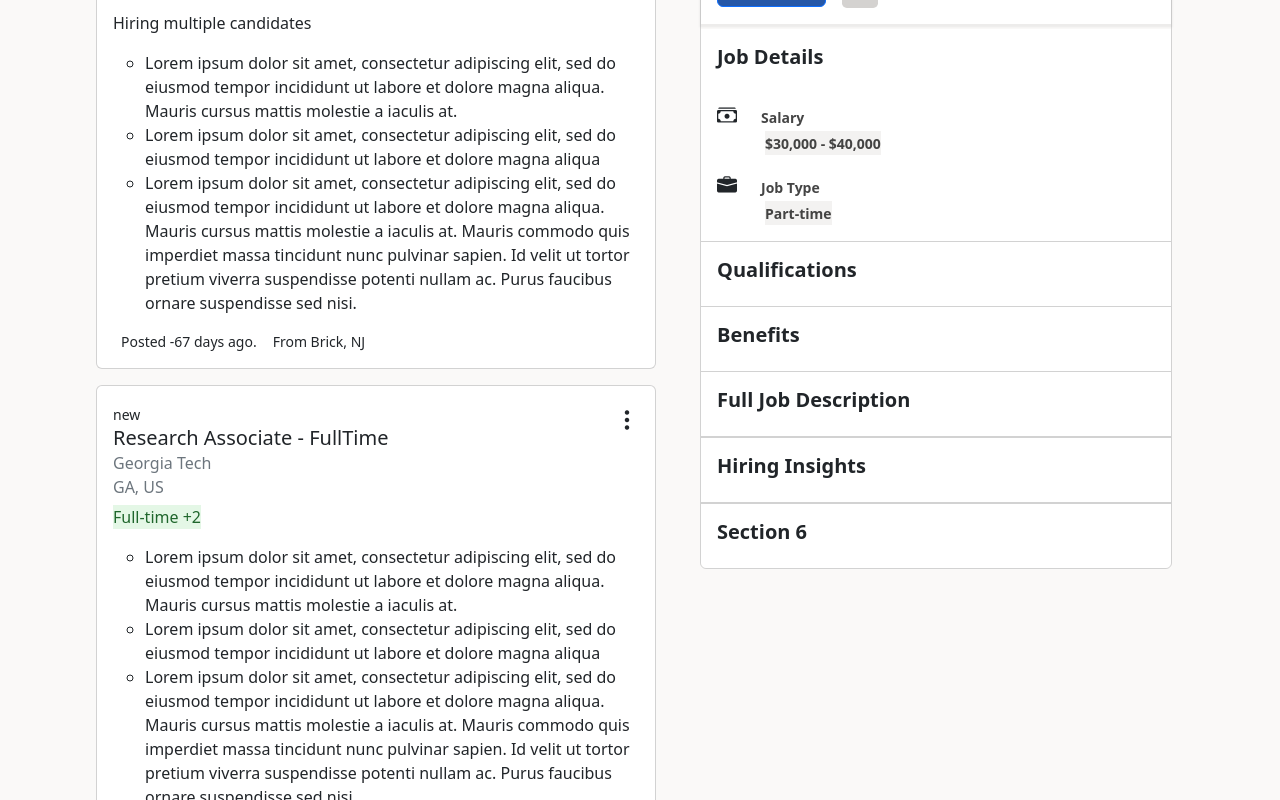
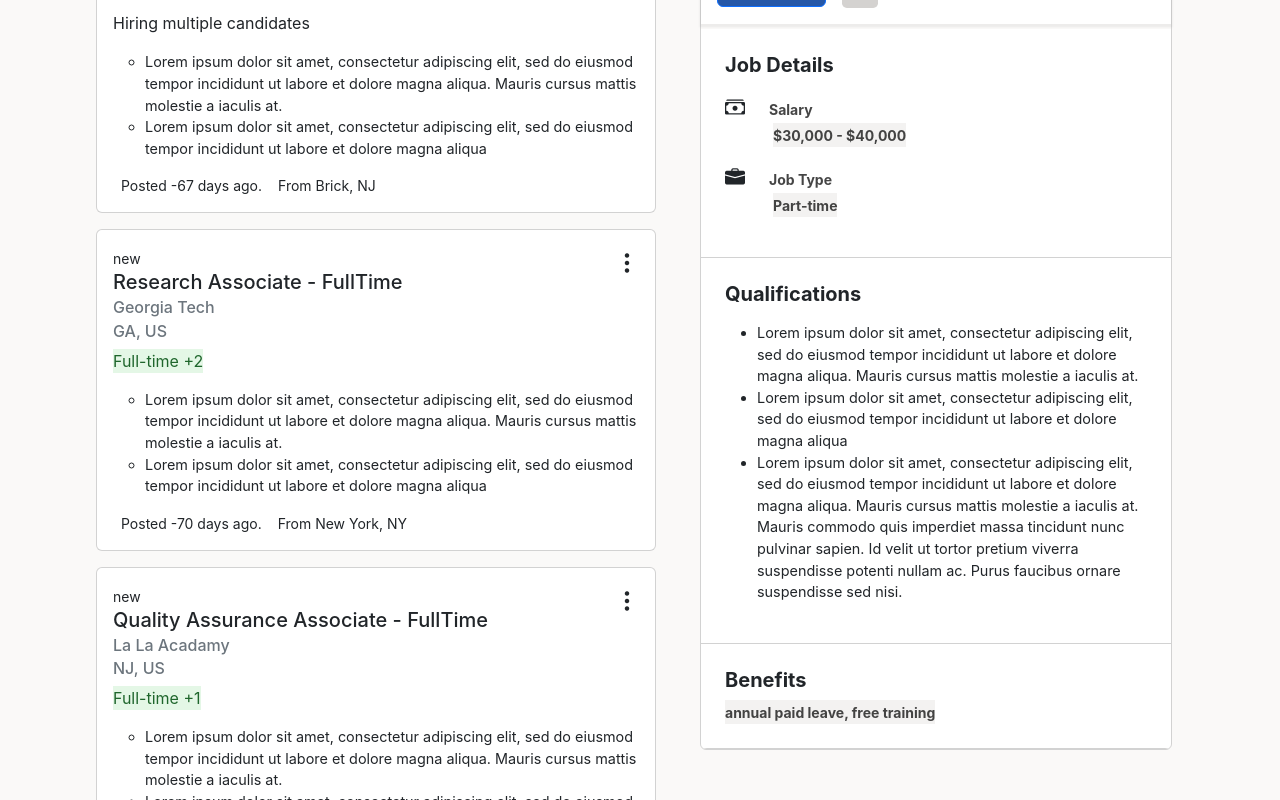
Before and after one commit to KennyKenzi/IndeedCopyFE, a React (Create React App) app: page / in a window 1280 px wide. Shown: the part 480-1280 px from the top of the page. Built offline with nearby package versions, Linux system fonts and the light colour scheme.

Commit message:
filled out empty spaces in job details section

```diff
--- a/src/App.scss
+++ b/src/App.scss
@@ -1,5 +1,10 @@
 
 // @import '../node_modules//bootstrap/scss/mixins';
+
+$font-family-sans-serif: -apple-system, system-ui, BlinkMacSystemFont, "Segoe UI", Roboto, "Helvetica Neue", Arial, sans-serif !default;
+$font-family-serif:      Georgia, "Times New Roman", Times, serif !default;
+$font-family-monospace:  Menlo, Monaco, Consolas, "Liberation Mono", "Courier New", monospace !default;
+$font-family-base:       $font-family-sans-serif !default;
 
 @import './scss/Navbar.scss';
 @import './scss/Tab.scss';
@@ -7,4 +12,5 @@
 
 
 
+
 @import '../node_modules/bootstrap/scss/bootstrap';
--- a/src/component/MainBody/MainContainer.js
+++ b/src/component/MainBody/MainContainer.js
@@ -8,7 +8,18 @@ import { MainContext } from './MainState'
  const MainContainer =()=> {
     const mainContext = useContext(MainContext)
 
-    const {styleSwitch} = mainContext
+    const {windowSize, isJobClicked} = mainContext
+
+            const styleSwitch=(arg)=>{
+
+            if (windowSize.innerWidth<650 && isJobClicked){
+
+                return arg
+            }else{
+                return ""
+            }
+
+        }
 
 
 
--- a/src/component/MainBody/MainJobDescription.js
+++ b/src/component/MainBody/MainJobDescription.js
@@ -7,7 +7,7 @@ import { MainContext } from './MainState'
 const MainJobDescription = () => {
 
 const mainContext = useContext(MainContext)
-const {selectedJob} = mainContext
+const {selectedJob, calculateDaysPosted} = mainContext
 
 
   return (
@@ -51,11 +51,12 @@ const {selectedJob} = mainContext
     </div>
 
     <div className='mainbody__jobdescription-jobdetails container p-0 overflow-auto'>
-        <h5 className='p-3'><b>Job Details</b></h5>
-        <div className='mainbody__jobdescription-jobdetails-section1'>
+
+        <div className='mainbody__jobdescription-jobdetails-section1 p-4'>
+        <h5 className=''><b>Job Details</b></h5>
         {
-        selectedJob.jobType.length>0?
-        (<div className='mainbody__jobdescription-salary my-3 px-3'>
+        selectedJob.salaryRange?
+        (<div className='mainbody__jobdescription-salary my-3'>
           <i className='bi bi-cash-stack' style={{fontSize:'20px'}} ></i>
           <p className="mx-4 jobdetails-salaryName" ><small><b>Salary</b></small></p>
           <div className='mx-5 jobdetailshighlight'><small><b>{selectedJob.salaryRange}</b></small></div>
@@ -63,7 +64,7 @@ const {selectedJob} = mainContext
         }
         {
           selectedJob.jobType.length>0?
-          (<div className='mainbody__jobdescription-jobtype my-3 px-3'>
+          (<div className='mainbody__jobdescription-jobtype my-3'>
           <i className='bi bi-briefcase-fill' style={{fontSize:'20px'}} ></i>
           <p className="mx-4 jobdetails-salaryName" ><small><b>Job Type</b></small></p>
           <div className='mx-5 jobdetailshighlight'><small><b>
@@ -77,7 +78,7 @@ const {selectedJob} = mainContext
         }
         {
           selectedJob.schedule ?
-          (<div className='mainbody__jobdescription-schedule my-3 px-3'>
+          (<div className='mainbody__jobdescription-schedule my-3 '>
           <i className='bi bi-cash-stack' style={{fontSize:'20px'}} ></i>
           <p className="mx-4 jobdetails-salaryName" ><small><b>Shift/Schedule</b></small></p>
           <div className='mx-5 jobdetailshighlight'><small><b>{selectedJob.schedule}</b></small></div>
@@ -85,17 +86,53 @@ const {selectedJob} = mainContext
         }
       </div>
 
-      <div className='mainbody__jobdescription-jobdetails-section2'>
-      <h5 className='p-3'><b>Qualifications</b></h5>
+      {
+        selectedJob.requirements.length >0?
+        (<div className='mainbody__jobdescription-requirements-section2 p-4'>
+          <h5 className=''><b>Qualifications</b></h5>
+          <ul className='my-3' style={{fontSize:"0.9em"}} >
+            {selectedJob.requirements.map((el, i) => (
+              <li className=""key={i}>{el}</li>
+            ))
+            }
+          </ul>
+        </div>
+        ):""
+      }
+      {
+        selectedJob.benefits.length>0 ?
+        (<div className='mainbody__jobdescription-benefits-section3 p-4'>
+          <h5 className=''><b>Benefits</b></h5>
+
+            {
+              selectedJob.benefits.map((el, i)=>(
+                i<selectedJob.benefits.length-1?
+                <div className='mainbody__benefits-highlights'key={i}><b>{el},</b></div>:
+                <div className='mainbody__benefits-highlights'key={i}><b><small>{el}</small></b></div>
+              ))
+            }
+
+
+          </div>
+        ): ""
+      }
+
+      <div className='mainbody__jobdescription-jobdescription-section4 p-4'>
+        <h5 className=''><b>Full Job Description</b></h5>
+        {selectedJob.jobDescription ?
+          <div style={{fontSize: "0.9rem"}}>
+            <p>{selectedJob.jobDescription}</p>
+          </div>
+        : ""}
       </div>
-      <div className='mainbody__jobdescription-jobdetails-section3'>
-      <h5 className='p-3'><b>Benefits</b></h5>
+      <div className='mainbody__jobdescription-insights-section5 p-4'>
+      <h5 className=''><b>Hiring Insights</b></h5>
+      <div className='' style={{fontSize: "0.9rem "}}>
+        <p><b>Job activity</b></p>
+        <li>Posted: {calculateDaysPosted(selectedJob.datePosted)} days ago</li>
       </div>
-      <div className='mainbody__jobdescription-jobdetails-section4'>
-      <h5 className='p-3'><b>Full Job Description</b></h5>
-      </div>
-      <div className='mainbody__jobdescription-jobdetails-section5'>
-      <h5 className='p-3'><b>Hiring Insights</b></h5>
+
+
       </div>
       <div className='mainbody__jobdescription-jobdetails-section6'>
       <h5 className='p-3'><b>Section 6</b></h5>
--- a/src/component/MainBody/MainJobList.js
+++ b/src/component/MainBody/MainJobList.js
@@ -10,7 +10,6 @@ const MainJobList=()=>{
 const mainContext = useContext(MainContext)
 
 const {jobData, sortJobType, calculateDaysPosted,  selectJob} = mainContext
-
 
 
 
@@ -30,13 +29,20 @@ const {jobData, sortJobType, calculateDaysPosted,  selectJob} = mainContext
                     <h6 className="card-subtitle mb-2 text-muted">{data.company}</h6>
                     <h6 className="card-subtitle mb-2 text-muted">{`${data.state}, ${data.country}`}</h6>
                     <p className='input jobtype'>{sortJobType(data.jobType)}</p>
-                    <p>{data.numberOfPositions > 1 ? "Hiring multiple candidates" :""}</p>
-                    <ul>
-                        {data.requirements.map((el, i) => (
-                            <li className="card-text"key={i}>{el}</li>
-                        ))}
+                    <p>{data.numberOfPositions? (data.numberOfPositions > 1 ? "Hiring multiple candidates" :""):""}</p>
 
-                    </ul>
+                        {data.requirements.length>0?(
+                            data.requirements.length>=2 ? (
+                            <ul style={{fontSize: "0.9rem"}}>
+                                <li className="card-text">{data.requirements[0]}</li>
+                                <li className="card-text">{data.requirements[1]}</li>
+                            </ul>
+                        ) : (
+                            <ul><li className="card-text">{data.requirements[0]}</li></ul>
+                        )
+                        ):""}
+
+
                     <small>
                         <div style={{display: "flex"}} className="">
                             <div href="#" className="mx-2">{`Posted ${calculateDaysPosted(data.datePosted)} days ago.`}</div>
--- a/src/component/MainBody/MainState.js
+++ b/src/component/MainBody/MainState.js
@@ -49,13 +49,14 @@ const mainReducer = (state, action)=>{
 
         useEffect(() => {
             const handleWindowResize=()=> {
-              setWindowSize();
+              setWindowSize()
             }
             window.addEventListener('resize', handleWindowResize);
+
             return () => {
               window.removeEventListener('resize', handleWindowResize);
             };
-        }, []);
+        });
 
         const setWindowSize =()=> {
             const {innerWidth, innerHeight} = window;
@@ -63,6 +64,9 @@ const mainReducer = (state, action)=>{
                 type: "SET_SCREEN_SIZE",
                 payload:{innerWidth, innerHeight}
             })
+            if(innerWidth>650 ){
+                jobClicked(false)
+            }
         }
 
         const sortJobType = (arr)=>{
@@ -76,30 +80,15 @@ const mainReducer = (state, action)=>{
             }
         }
 
-        const jobClicked = ()=>{
-
+        const jobClicked = (arg)=>{
             dispatch({
                 type: 'CLICK_JOB',
-                payload: true
+                payload: arg
             })
-        }
-
-
-        const styleSwitch=(arg)=>{
-
-            if (state.windowSize.innerWidth<650 && state.isJobClicked){
-                return arg
-
-            }else{
-                return""
-            }
-
-
         }
 
         const selectJob=(e)=>{
             e.preventDefault()
-            // setScreenWidth()
             const job = state.jobList.filter(jobL => jobL.id === e.target.id)
             try {
                 dispatch({
@@ -110,7 +99,7 @@ const mainReducer = (state, action)=>{
             } catch (error) {
                 console.log(error)
             }
-            jobClicked()
+            jobClicked(true)
 
         }
 
@@ -131,9 +120,10 @@ const mainReducer = (state, action)=>{
         sortJobType,
         calculateDaysPosted,
         selectJob,
-        styleSwitch,
-        screenSize: state.windowSize,
-        selectedJob: state.selectedJobData
+        // styleSwitch,
+        windowSize: state.windowSize,
+        selectedJob: state.selectedJobData,
+        isJobClicked: state.isJobClicked
     }}>
         {props.children}
     </MainContext.Provider>
--- a/src/config/randomData.js
+++ b/src/config/randomData.js
@@ -17,6 +17,17 @@ export const fakedata = [
             "Lorem ipsum dolor sit amet, consectetur adipiscing elit, sed do eiusmod tempor incididunt ut labore et dolore magna aliqua",
             "Lorem ipsum dolor sit amet, consectetur adipiscing elit, sed do eiusmod tempor incididunt ut labore et dolore magna aliqua. Mauris cursus mattis molestie a iaculis at. Mauris commodo quis imperdiet massa tincidunt nunc pulvinar sapien. Id velit ut tortor pretium viverra suspendisse potenti nullam ac. Purus faucibus ornare suspendisse sed nisi. ",
         ],
+        benefits:["annual paid leave, free training"],
+        additionalJobDetails:[
+            {
+                "Title1":[
+                ],
+                "Title2":[
+                ],
+                "Title3":[
+                ]
+            }
+        ],
         salaryRange:"$30,000 - $40,000",
         datePosted: "10-15-2022",
         locationPosted: "Brick, NJ"
@@ -31,11 +42,22 @@ export const fakedata = [
         website: "www.google.com",
         jobType: ["Full-time","Part-time", "Contract"],
         numberOfPositions: 1,
+        benefits:["Growth opportunity"],
         jobDescription: "Lorem ipsum dolor sit amet, consectetur adipiscing elit, sed do eiusmod tempor incididunt ut labore et dolore magna aliqua. Ut enim ad minim veniam, quis nostrud exercitation ullamco laboris nisi ut aliquip ex ea commodo consequat. Duis aute irure dolor in reprehenderit in voluptate velit esse cillum dolore eu fugiat nulla pariatur. Excepteur sint occaecat cupidatat non proident, sunt in culpa qui officia deserunt mollit anim id est laborum.",
         requirements: [
             "Lorem ipsum dolor sit amet, consectetur adipiscing elit, sed do eiusmod tempor incididunt ut labore et dolore magna aliqua. Mauris cursus mattis molestie a iaculis at.",
             "Lorem ipsum dolor sit amet, consectetur adipiscing elit, sed do eiusmod tempor incididunt ut labore et dolore magna aliqua",
             "Lorem ipsum dolor sit amet, consectetur adipiscing elit, sed do eiusmod tempor incididunt ut labore et dolore magna aliqua. Mauris cursus mattis molestie a iaculis at. Mauris commodo quis imperdiet massa tincidunt nunc pulvinar sapien. Id velit ut tortor pretium viverra suspendisse potenti nullam ac. Purus faucibus ornare suspendisse sed nisi. ",
+        ],
+        additionalJobDetails:[
+            {
+                "Title1":[
+                ],
+                "Title2":[
+                ],
+                "Title3":[
+                ]
+            }
         ],
         salaryRange:"",
 
@@ -52,6 +74,7 @@ export const fakedata = [
             website: "www.google.com",
             jobType: ["Full-time","Part-time"],
             numberOfPositions: 1,
+            benefits:[],
             jobDescription: "Decriptionb section blah blah blah... Lorem ipsum dolor sit amet, consectetur adipiscing elit, sed do eiusmod tempor incididunt ut labore et dolore magna aliqua. Ut enim ad minim veniam, quis nostrud exercitation ullamco laboris nisi ut aliquip ex ea commodo consequat. Duis aute irure dolor in reprehenderit in voluptate velit esse cillum dolore eu fugiat nulla pariatur. Excepteur sint occaecat cupidatat non proident, sunt in culpa qui officia deserunt mollit anim id est laborum.",
             requirements: [
                 "Lorem ipsum dolor sit amet, consectetur adipiscing elit, sed do eiusmod tempor incididunt ut labore et dolore magna aliqua. Mauris cursus mattis molestie a iaculis at.",
@@ -59,6 +82,16 @@ export const fakedata = [
                 "Lorem ipsum dolor sit amet, consectetur adipiscing elit, sed do eiusmod tempor incididunt ut labore et dolore magna aliqua. Mauris cursus mattis molestie a iaculis at. Mauris commodo quis imperdiet massa tincidunt nunc pulvinar sapien. Id velit ut tortor pretium viverra suspendisse potenti nullam ac. Purus faucibus ornare suspendisse sed nisi. ",
                 "Lorem ipsum dolor sit amet",
                 "Lorem ipsum dolor sit amet, consectetur adipiscing elit"
+            ],
+            additionalJobDetails:[
+                {
+                    "Title1":[
+                    ],
+                    "Title2":[
+                    ],
+                    "Title3":[
+                    ]
+                }
             ],
             salaryRange:"$40/hr",
 
@@ -75,13 +108,24 @@ export const fakedata = [
                 website: "www.google.com",
                 jobType: ["Full-time","Part-time"],
                 numberOfPositions: 1,
-                jobDescription: "Decriptionb section blah blah blah... Lorem ipsum dolor sit amet, consectetur adipiscing elit, sed do eiusmod tempor incididunt ut labore et dolore magna aliqua. Ut enim ad minim veniam, quis nostrud exercitation ullamco laboris nisi ut aliquip ex ea commodo consequat. Duis aute irure dolor in reprehenderit in voluptate velit esse cillum dolore eu fugiat nulla pariatur. Excepteur sint occaecat cupidatat non proident, sunt in culpa qui officia deserunt mollit anim id est laborum.",
+                benefits:[],
+                jobDescription: "Decription section: blah blah blah... Lorem ipsum dolor sit amet, consectetur adipiscing elit, sed do eiusmod tempor incididunt ut labore et dolore magna aliqua. Ut enim ad minim veniam, quis nostrud exercitation ullamco laboris nisi ut aliquip ex ea commodo consequat. Duis aute irure dolor in reprehenderit in voluptate velit esse cillum dolore eu fugiat nulla pariatur. Excepteur sint occaecat cupidatat non proident, sunt in culpa qui officia deserunt mollit anim id est laborum.",
                 requirements: [
                     "Lorem ipsum dolor sit amet, consectetur adipiscing elit, sed do eiusmod tempor incididunt ut labore et dolore magna aliqua. Mauris cursus mattis molestie a iaculis at.",
                     "Lorem ipsum dolor sit amet, consectetur adipiscing elit, sed do eiusmod tempor incididunt ut labore et dolore magna aliqua",
                     "Lorem ipsum dolor sit amet, consectetur adipiscing elit, sed do eiusmod tempor incididunt ut labore et dolore magna aliqua. Mauris cursus mattis molestie a iaculis at. Mauris commodo quis imperdiet massa tincidunt nunc pulvinar sapien. Id velit ut tortor pretium viverra suspendisse potenti nullam ac. Purus faucibus ornare suspendisse sed nisi. ",
                     "Lorem ipsum dolor sit amet",
                     "Lorem ipsum dolor sit amet, consectetur adipiscing elit"
+                ],
+                additionalJobDetails:[
+                    {
+                        "Title1":[
+                        ],
+                        "Title2":[
+                        ],
+                        "Title3":[
+                        ]
+                    }
                 ],
                 salaryRange:"$40/hr",
 
--- a/src/css/MainBody.css
+++ b/src/css/MainBody.css
@@ -83,7 +83,8 @@ div.card.my-3.joblist.p-3.position-relative:active {
   top: 10px;
 }
 
-.jobdetailshighlight {
+.jobdetailshighlight,
+.mainbody__benefits-highlights {
   background-color: #F3F2F1;
   width: -webkit-fit-content;
   width: -moz-fit-content;
@@ -97,15 +98,15 @@ div.card.my-3.joblist.p-3.position-relative:active {
 }
 
 .mainbody__jobdescription-jobdetails-section1,
-.mainbody__jobdescription-jobdetails-section2,
-.mainbody__jobdescription-jobdetails-section3 {
+.mainbody__jobdescription-requirements-section2,
+.mainbody__jobdescription-benefits-section3 {
   border-bottom: solid;
   border-width: thin;
   border-color: rgb(210, 210, 210);
 }
 
-.mainbody__jobdescription-jobdetails-section4,
-.mainbody__jobdescription-jobdetails-section5 {
+.mainbody__jobdescription-jobdescription-section4,
+.mainbody__jobdescription-insights-section5 {
   border-bottom: solid;
   border-width: 0.15rem;
   border-color: rgb(210, 210, 210);
--- a/src/scss/MainBody.scss
+++ b/src/scss/MainBody.scss
@@ -108,7 +108,8 @@ div.card.my-3.joblist.p-3.position-relative:active{
   top: 10px;
 
 }
-.jobdetailshighlight{
+.jobdetailshighlight,
+.mainbody__benefits-highlights{
 background-color: #F3F2F1;;
 width: fit-content;
 color: $themecolour1;
@@ -118,16 +119,16 @@ color: $themecolour1;
   color: $themecolour1;
 }
 .mainbody__jobdescription-jobdetails-section1,
-.mainbody__jobdescription-jobdetails-section2,
-.mainbody__jobdescription-jobdetails-section3
+.mainbody__jobdescription-requirements-section2,
+.mainbody__jobdescription-benefits-section3
 {
   border-bottom: solid;
   border-width: thin;
   border-color: rgb(210, 210, 210);
 }
 
-.mainbody__jobdescription-jobdetails-section4,
-.mainbody__jobdescription-jobdetails-section5
+.mainbody__jobdescription-jobdescription-section4,
+.mainbody__jobdescription-insights-section5
 {
   border-bottom: solid;
   border-width: 0.15rem;
```
Also changed, not shown: src/css/App.css.
